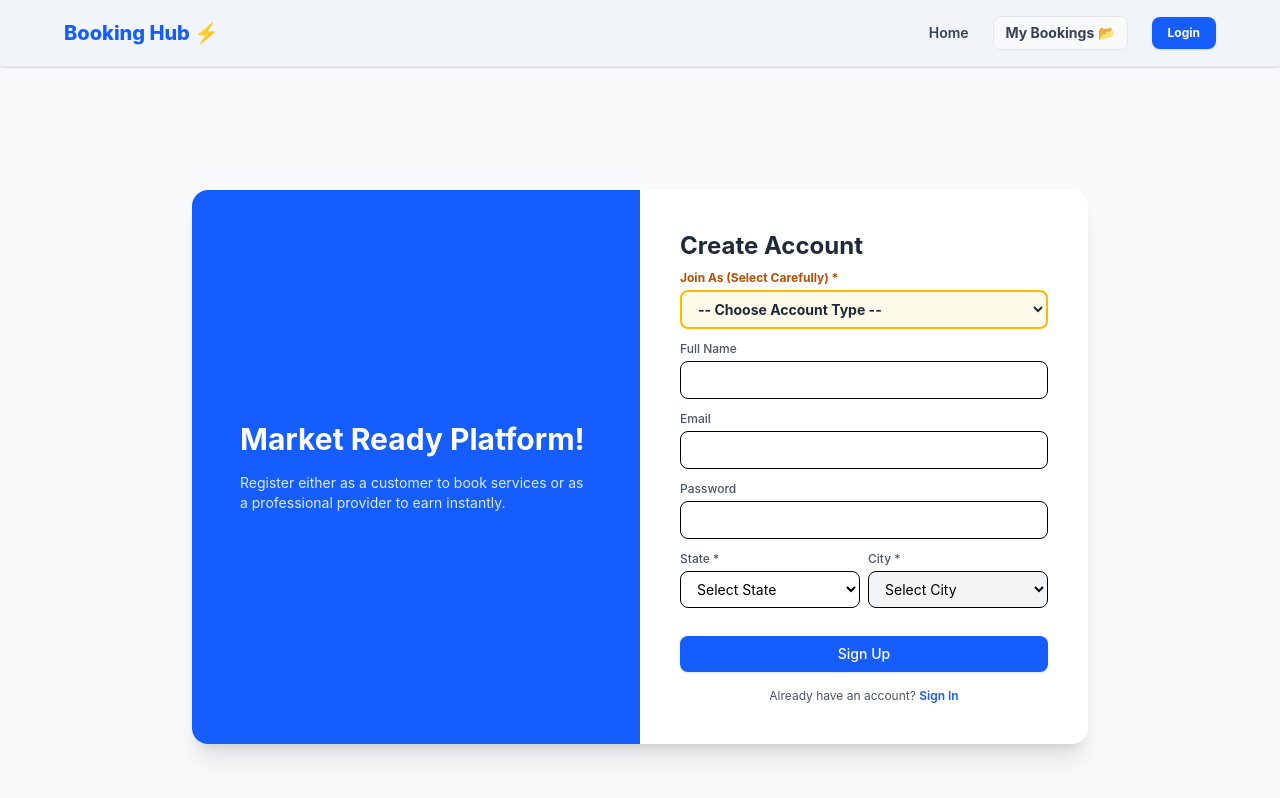
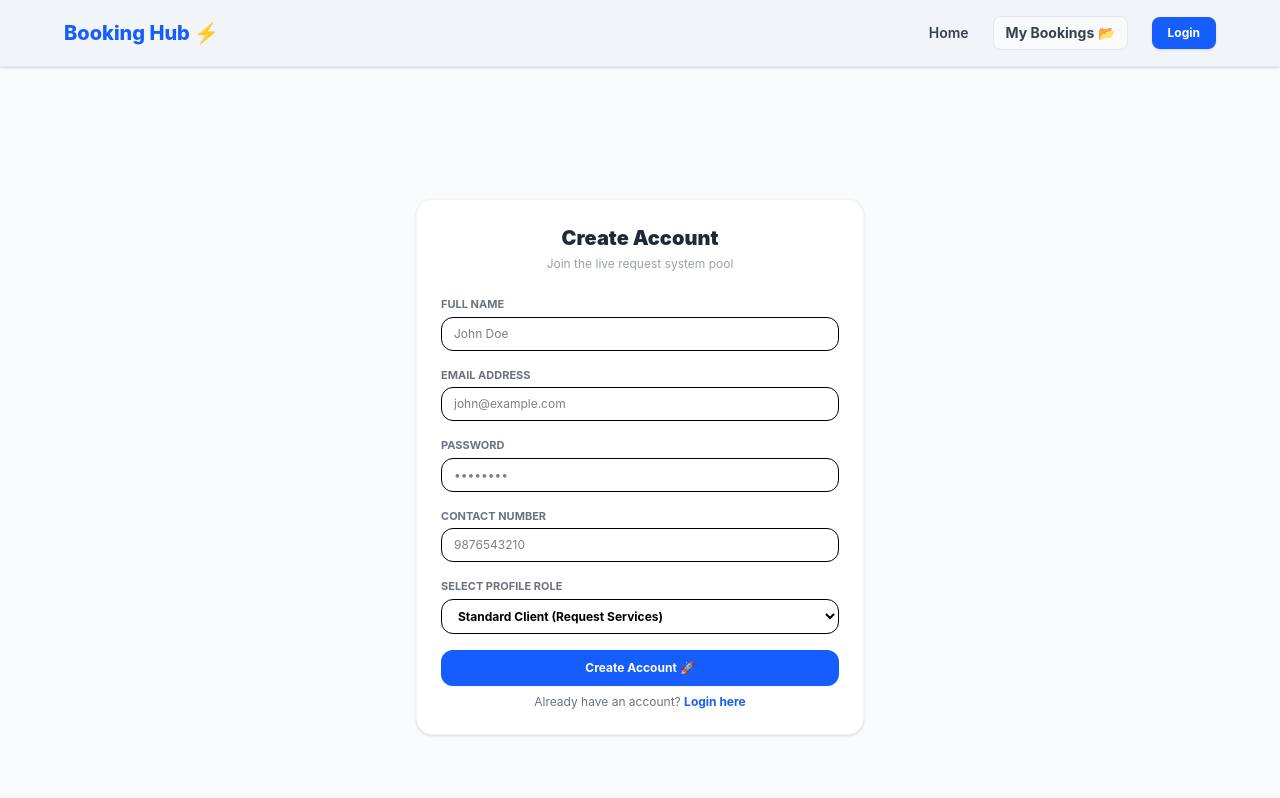
Before and after one commit to kaushalchhimpa-creator/booking-hub, a React (Vite) app in the folder frontend/: page /register in a window 1280 px wide. Shown: the top 798 px of the page. Built offline with nearby package versions, Linux system fonts and the light colour scheme.

Commit message:
feat: updated Bookings and Register in frontend

```diff
--- a/frontend/src/pages/Bookings.jsx
+++ b/frontend/src/pages/Bookings.jsx
@@ -151,13 +151,14 @@ const Bookings = () => {
           </div>
         ) : (
           <div>
-            {/* 🖥️ DESKTOP VIEW: Tables are active on laptop screens */}
+            {/* 🖥️ DESKTOP VIEW */}
             <div className="hidden md:block overflow-x-auto">
               <table className="w-full text-left text-xs border-collapse">
                 <thead>
                   <tr className="bg-gray-50 text-gray-500 font-bold border-b border-gray-100">
                     <th className="p-3">Client / Expert Name</th>
                     <th className="p-3">Category</th>
+                    <th className="p-3">Expert Charges / Experience</th>
                     <th className="p-3">Mutual Contact Info</th>
                     <th className="p-3">Live Timeline / ETA</th>
                     <th className="p-3">State</th>
@@ -187,6 +188,24 @@ const Bookings = () => {
                           {b.category}
                         </span>
                       </td>
+
+                      <td className="p-3 font-medium">
+                        {b.provider ? (
+                          <div>
+                            <span className="text-green-600 font-bold block">
+                              ₹{b.provider.pricePerHour || "0"}/hr
+                            </span>
+                            <span className="text-gray-500 text-[11px] block">
+                              {b.provider.experience || "0"} Yrs Exp
+                            </span>
+                          </div>
+                        ) : (
+                          <span className="text-gray-400 italic text-[11px]">
+                            No Expert yet
+                          </span>
+                        )}
+                      </td>
+
                       <td className="p-3">
                         {b.status === "Pending" ? (
                           <span className="bg-amber-50 text-amber-700 px-2 py-1 rounded border border-amber-200 font-medium text-[11px]">
@@ -285,14 +304,12 @@ const Bookings = () => {
               </table>
             </div>
 
-            {/* 📱 MOBILE CARD VIEW: Automatically transforms on smartphone viewports */}
             <div className="grid grid-cols-1 gap-4 md:hidden">
               {bookings.map((b) => (
                 <div
                   key={b._id}
                   className="p-4 rounded-xl border border-gray-100 bg-gray-50/60 space-y-3.5 shadow-2xs"
                 >
-                  {/* Top Panel: Category & Status */}
                   <div className="flex justify-between items-center">
                     <span className="bg-blue-50 text-blue-600 px-2.5 py-0.5 rounded-md font-bold text-[10px] uppercase tracking-wide">
                       {b.category}
@@ -312,7 +329,6 @@ const Bookings = () => {
                     </span>
                   </div>
 
-                  {/* Matrix Block: Client/Expert Profiles */}
                   <div className="bg-white p-3 rounded-xl border border-gray-100 space-y-1.5 shadow-3xs">
                     <div className="text-xs font-bold text-gray-800 flex items-center gap-1">
                       <span className="text-gray-400">👤 Client:</span>
@@ -320,17 +336,26 @@ const Bookings = () => {
                         {b.user?.name || "User"}
                       </span>
                     </div>
+
                     {b.provider && (
-                      <div className="text-xs font-bold text-blue-600 flex items-center gap-1 pt-1.5 border-t border-gray-100/50">
-                        <span className="text-blue-400">⚡ Expert:</span>
-                        <span className="uppercase font-black text-blue-700">
-                          {b.provider?.name || "Assigned"}
-                        </span>
+                      <div className="pt-1.5 border-t border-gray-100/50 space-y-1">
+                        <div className="text-xs font-bold text-blue-600 flex items-center gap-1">
+                          <span className="text-blue-400">⚡ Expert:</span>
+                          <span className="uppercase font-black text-blue-700">
+                            {b.provider?.name || "Assigned"}
+                          </span>
+                        </div>
+                        {/* --- Mobile Price/Exp block --- */}
+                        <div className="text-[11px] font-bold text-gray-500 flex gap-2">
+                          <span className="text-green-600">
+                            ₹{b.provider.pricePerHour || "0"}/hr
+                          </span>
+                          <span>• {b.provider.experience || "0"} Yrs Exp</span>
+                        </div>
                       </div>
                     )}
                   </div>
 
-                  {/* Metadata Row: Contact Number & Timeline Info */}
                   <div className="flex flex-col gap-2 pt-0.5">
                     <div className="text-[11px] font-medium text-gray-500 bg-white border border-gray-100 p-2 rounded-lg flex justify-between items-center">
                       <span className="text-gray-400 font-bold">
@@ -359,7 +384,6 @@ const Bookings = () => {
                     </div>
                   </div>
 
-                  {/* Action Row panel */}
                   <div className="pt-2 border-t border-gray-200/40 flex justify-end">
                     {user?.role === "Provider" &&
                       b.status === "Pending" &&
@@ -425,7 +449,6 @@ const Bookings = () => {
         )}
       </div>
 
-      {/* RATINGS MODAL POPUP */}
       {showRateModal && (
         <div className="fixed inset-0 bg-black/40 backdrop-blur-xs flex items-center justify-center p-4 z-50">
           <div className="bg-white p-5 rounded-2xl shadow-xl max-w-sm w-full border">
--- a/frontend/src/pages/Register.jsx
+++ b/frontend/src/pages/Register.jsx
@@ -1,288 +1,193 @@
 import React, { useState } from "react";
-import { Link, useNavigate } from "react-router-dom";
 import axios from "axios";
-
-const locationData = {
-  Rajasthan: [
-    "Sri Ganganagar",
-    "Jaipur",
-    "Jodhpur",
-    "Udaipur",
-    "Bikaner",
-    "Kota",
-  ],
-  Punjab: ["Amritsar", "Ludhiana", "Jalandhar", "Patiala", "Bathinda"],
-  Haryana: ["Gurugram", "Faridabad", "Hisar", "Ambala", "Panipat"],
-  Delhi: [
-    "New Delhi",
-    "North Delhi",
-    "South Delhi",
-    "West Delhi",
-    "East Delhi",
-  ],
-};
+import { useNavigate, Link } from "react-router-dom";
 
 const Register = () => {
-  const [name, setName] = useState("");
-  const [email, setEmail] = useState("");
-  const [password, setPassword] = useState("");
+  const [formData, setFormData] = useState({
+    name: "",
+    email: "",
+    password: "",
+    contactNumber: "",
+    role: "User",
+    category: "",
+    experience: "",
+    pricePerHour: "",
+  });
 
-  const [role, setRole] = useState("");
-
-  const [category, setCategory] = useState("Electrician");
-  const [experience, setExperience] = useState("");
-  const [pricePerHour, setPricePerHour] = useState("");
-  const [contactNumber, setContactNumber] = useState("");
-
-  const [selectedState, setSelectedState] = useState("");
-  const [selectedCity, setSelectedCity] = useState("");
-
-  const [error, setError] = useState("");
-  const [success, setSuccess] = useState("");
   const [loading, setLoading] = useState(false);
   const navigate = useNavigate();
 
+  const handleChange = (e) => {
+    setFormData({ ...formData, [e.target.name]: e.target.value });
+  };
+
   const handleSubmit = async (e) => {
     e.preventDefault();
-    setError("");
-    setSuccess("");
+    setLoading(true);
 
-    if (!role) {
-      setError(
-        "❌ Please select a profile role: Customer or Service Provider!",
-      );
-      return;
-    }
-    if (!selectedState || !selectedCity) {
-      setError("❌ Please select both State and City locations!");
-      return;
+    const submissionData = { ...formData };
+    if (formData.role === "User") {
+      delete submissionData.category;
+      delete submissionData.experience;
+      delete submissionData.pricePerHour;
     }
 
-    setLoading(true);
-
     try {
-      const payload = {
-        name,
-        email,
-        password,
-        role,
-        state: selectedState,
-        city: selectedCity,
-      };
-
-      if (role === "Provider") {
-        Object.assign(payload, {
-          category,
-          experience: Number(experience),
-          pricePerHour: Number(pricePerHour),
-          contactNumber,
-        });
-      }
-
       const response = await axios.post(
         "https://booking-hub-backend-plga.onrender.com/api/auth/register",
-        payload,
+        submissionData,
       );
-      if (response.data) {
-        setSuccess("🎉 Account created successfully! Redirecting to login...");
-        setTimeout(() => navigate("/login"), 2000);
+      if (response.data.success) {
+        alert("🎉 Registration successful! Please log in.");
+        navigate("/login");
       }
-    } catch (err) {
-      setError(
-        err.response?.data?.message ||
-          "Registration failed. Please check network or try again.",
-      );
+    } catch (error) {
+      alert(error.response?.data?.message || "Registration failed");
     } finally {
       setLoading(false);
     }
   };
 
   return (
-    <div className="min-h-screen bg-gray-50 flex items-center justify-center p-4 md:p-8">
-      <div className="bg-white rounded-2xl shadow-xl overflow-hidden max-w-4xl w-full grid md:grid-cols-2">
-        {/* Left Side Banner */}
-        <div className="hidden md:flex flex-col justify-center bg-blue-600 text-white p-12">
-          <h2 className="text-3xl font-bold mb-4">Market Ready Platform!</h2>
-          <p className="text-blue-100 text-sm">
-            Register either as a customer to book services or as a professional
-            provider to earn instantly.
+    <div className="min-h-screen flex items-center justify-center bg-gray-50 p-4">
+      <div className="max-w-md w-full bg-white p-6 rounded-2xl shadow-sm border border-gray-100">
+        <h2 className="text-xl font-black text-gray-800 text-center mb-1">
+          Create Account
+        </h2>
+        <p className="text-xs text-gray-400 text-center mb-6">
+          Join the live request system pool
         </p>
+
+        <form onSubmit={handleSubmit} className="space-y-4">
+          <div>
+            <label className="block text-[11px] font-bold text-gray-500 uppercase mb-1">
+              Full Name
+            </label>
+            <input
+              type="text"
+              name="name"
+              required
+              value={formData.name}
+              onChange={handleChange}
+              placeholder="John Doe"
+              className="w-full px-3 py-2 border text-xs rounded-xl focus:outline-blue-500"
+            />
           </div>
 
-        <div className="p-6 md:p-10 flex flex-col justify-center">
-          <h2 className="text-2xl font-bold text-gray-800 mb-2">
-            Create Account
-          </h2>
+          <div>
+            <label className="block text-[11px] font-bold text-gray-500 uppercase mb-1">
+              Email Address
+            </label>
+            <input
+              type="email"
+              name="email"
+              required
+              value={formData.email}
+              onChange={handleChange}
+              placeholder="john@example.com"
+              className="w-full px-3 py-2 border text-xs rounded-xl focus:outline-blue-500"
+            />
+          </div>
 
-          {error && (
-            <div className="bg-red-50 border-l-4 border-red-500 text-red-700 p-2 mb-4 text-xs font-semibold rounded">
-              {error}
+          <div>
+            <label className="block text-[11px] font-bold text-gray-500 uppercase mb-1">
+              Password
+            </label>
+            <input
+              type="password"
+              name="password"
+              required
+              value={formData.password}
+              onChange={handleChange}
+              placeholder="••••••••"
+              className="w-full px-3 py-2 border text-xs rounded-xl focus:outline-blue-500"
+            />
           </div>
-          )}
-          {success && (
-            <div className="bg-green-50 border-l-4 border-green-500 text-green-700 p-2 mb-4 text-xs font-semibold rounded">
-              {success}
+
+          <div>
+            <label className="block text-[11px] font-bold text-gray-500 uppercase mb-1">
+              Contact Number
+            </label>
+            <input
+              type="text"
+              name="contactNumber"
+              required
+              value={formData.contactNumber}
+              onChange={handleChange}
+              placeholder="9876543210"
+              className="w-full px-3 py-2 border text-xs rounded-xl focus:outline-blue-500"
+            />
           </div>
-          )}
 
-          <form onSubmit={handleSubmit} className="space-y-3">
           <div>
-              <label className="block text-amber-700 text-xs font-bold mb-1">
-                Join As (Select Carefully) *
+            <label className="block text-[11px] font-bold text-gray-500 uppercase mb-1">
+              Select Profile Role
             </label>
             <select
-                value={role}
-                onChange={(e) => setRole(e.target.value)}
-                required
-                className="w-full px-3 py-2 rounded-lg border-2 border-amber-400 bg-amber-50 focus:ring-2 focus:ring-blue-500 text-sm font-bold text-gray-800"
+              name="role"
+              value={formData.role}
+              onChange={handleChange}
+              className="w-full px-3 py-2 border text-xs rounded-xl bg-white font-bold focus:outline-blue-500"
             >
-                <option value="">-- Choose Account Type --</option>
-                <option value="Customer">Customer (Need a Service)</option>
+              <option value="User">Standard Client (Request Services)</option>
               <option value="Provider">
-                  Service Provider (Want to Work)
+                Service Expert (Grab & Earn Jobs)
               </option>
             </select>
           </div>
 
+          {formData.role === "Provider" && (
+            <div className="p-3 bg-blue-50/50 rounded-xl border border-blue-100/50 space-y-3 animate-fadeIn">
               <div>
-              <label className="block text-gray-600 text-xs font-medium mb-1">
-                Full Name
+                <label className="block text-[11px] font-bold text-blue-600 uppercase mb-1">
+                  Expert Category
                 </label>
-              <input
-                type="text"
-                value={name}
-                onChange={(e) => setName(e.target.value)}
-                className="w-full px-3 py-2 rounded-lg border text-sm focus:ring-2 focus:ring-blue-500 outline-none"
-                required
-              />
-            </div>
-
-            <div>
-              <label className="block text-gray-600 text-xs font-medium mb-1">
-                Email
-              </label>
-              <input
-                type="email"
-                value={email}
-                onChange={(e) => setEmail(e.target.value)}
-                className="w-full px-3 py-2 rounded-lg border text-sm focus:ring-2 focus:ring-blue-500 outline-none"
-                required
-              />
-            </div>
-
-            <div>
-              <label className="block text-gray-600 text-xs font-medium mb-1">
-                Password
-              </label>
-              <input
-                type="password"
-                value={password}
-                onChange={(e) => setPassword(e.target.value)}
-                className="w-full px-3 py-2 rounded-lg border text-sm focus:ring-2 focus:ring-blue-500 outline-none"
-                required
-              />
+                <select
+                  name="category"
+                  required={formData.role === "Provider"}
+                  value={formData.category}
+                  onChange={handleChange}
+                  className="w-full px-3 py-2 border text-xs rounded-xl bg-white font-semibold focus:outline-blue-500"
+                >
+                  <option value="">-- Choose Category --</option>
+                  <option value="Electrician">Electrician</option>
+                  <option value="Plumber">Plumber</option>
+                  <option value="Cleaner">Cleaner</option>
+                  <option value="Carpenter">Carpenter</option>
+                </select>
               </div>
 
               <div className="grid grid-cols-2 gap-2">
                 <div>
-                <label className="block text-gray-600 text-xs font-medium mb-1">
-                  State *
-                </label>
-                <select
-                  value={selectedState}
-                  onChange={(e) => {
-                    setSelectedState(e.target.value);
-                    setSelectedCity("");
-                  }}
-                  required
-                  className="w-full px-3 py-2 rounded-lg border text-sm focus:ring-2 focus:ring-blue-500 outline-none bg-white"
-                >
-                  <option value="">Select State</option>
-                  {Object.keys(locationData).map((st) => (
-                    <option key={st} value={st}>
-                      {st}
-                    </option>
-                  ))}
-                </select>
-              </div>
-
-              <div>
-                <label className="block text-gray-600 text-xs font-medium mb-1">
-                  City *
-                </label>
-                <select
-                  value={selectedCity}
-                  onChange={(e) => setSelectedCity(e.target.value)}
-                  required
-                  disabled={!selectedState}
-                  className="w-full px-3 py-2 rounded-lg border text-sm focus:ring-2 focus:ring-blue-500 outline-none bg-white disabled:bg-gray-100"
-                >
-                  <option value="">Select City</option>
-                  {selectedState &&
-                    locationData[selectedState].map((ct) => (
-                      <option key={ct} value={ct}>
-                        {ct}
-                      </option>
-                    ))}
-                </select>
-              </div>
-            </div>
-
-            {role === "Provider" && (
-              <div className="space-y-3 border-t border-gray-100 pt-3">
-                <div>
-                  <label className="block text-gray-600 text-xs font-medium mb-1">
-                    Category
-                  </label>
-                  <select
-                    value={category}
-                    onChange={(e) => setCategory(e.target.value)}
-                    className="w-full px-3 py-2 rounded-lg border text-sm focus:ring-2 focus:ring-blue-500 outline-none bg-white"
-                  >
-                    <option value="Electrician">Electrician</option>
-                    <option value="Plumber">Plumber</option>
-                    <option value="Painter">Painter</option>
-                    <option value="Cleaner">Cleaner</option>
-                    <option value="Mechanic">Mechanic</option>
-                    <option value="Furniture">Furniture</option>
-                    <option value="AC Repair">AC Repair</option>
-                  </select>
-                </div>
-                <div>
-                  <label className="block text-gray-600 text-xs font-medium mb-1">
-                    Experience (Years)
+                  <label className="block text-[11px] font-bold text-blue-600 uppercase mb-1">
+                    Experience (Yrs)
                   </label>
                   <input
                     type="number"
-                    value={experience}
-                    onChange={(e) => setExperience(e.target.value)}
-                    className="w-full px-3 py-2 rounded-lg border text-sm focus:ring-2 focus:ring-blue-500 outline-none"
-                    required
+                    name="experience"
+                    required={formData.role === "Provider"}
+                    value={formData.experience}
+                    onChange={handleChange}
+                    placeholder="2"
+                    min="0"
+                    className="w-full px-3 py-2 border text-xs rounded-xl focus:outline-blue-500"
                   />
                 </div>
                 <div>
-                  <label className="block text-gray-600 text-xs font-medium mb-1">
-                    Price Per Hour (₹)
+                  <label className="block text-[11px] font-bold text-blue-600 uppercase mb-1">
+                    Rate (₹ / hr)
                   </label>
                   <input
                     type="number"
-                    value={pricePerHour}
-                    onChange={(e) => setPricePerHour(e.target.value)}
-                    className="w-full px-3 py-2 rounded-lg border text-sm focus:ring-2 focus:ring-blue-500 outline-none"
-                    required
+                    name="pricePerHour"
+                    required={formData.role === "Provider"}
+                    value={formData.pricePerHour}
+                    onChange={handleChange}
+                    placeholder="250"
+                    min="0"
+                    className="w-full px-3 py-2 border text-xs rounded-xl focus:outline-blue-500"
                   />
                 </div>
-                <div>
-                  <label className="block text-gray-600 text-xs font-medium mb-1">
-                    Contact Number
-                  </label>
-                  <input
-                    type="text"
-                    value={contactNumber}
-                    onChange={(e) => setContactNumber(e.target.value)}
-                    className="w-full px-3 py-2 rounded-lg border text-sm focus:ring-2 focus:ring-blue-500 outline-none"
-                    required
-                  />
               </div>
             </div>
           )}
@@ -290,22 +195,18 @@ const Register = () => {
           <button
             type="submit"
             disabled={loading}
-              className="w-full bg-blue-600 text-white py-2 rounded-lg font-medium hover:bg-blue-700 text-sm mt-4 shadow transition-all"
+            className="w-full bg-blue-600 text-white py-2.5 rounded-xl font-bold text-xs shadow-xs hover:bg-blue-700 transition-colors disabled:bg-gray-300"
           >
-              {loading ? "Creating Account..." : "Sign Up"}
+            {loading ? "Registering Account..." : "Create Account 🚀"}
           </button>
         </form>
 
-          <p className="text-xs text-gray-600 text-center mt-4">
+        <p className="text-center text-xs text-gray-500 pt-2">
           Already have an account?{" "}
-            <Link
-              to="/login"
-              className="text-blue-600 font-semibold hover:underline"
-            >
-              Sign In
+          <Link to="/login" className="text-blue-600 font-bold hover:underline">
+            Login here
           </Link>
         </p>
-        </div>
       </div>
     </div>
   );
```
Lines whose indentation alone changed are shown as unchanged.
